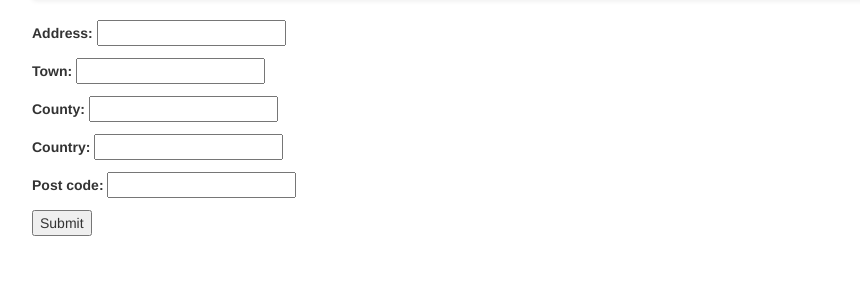
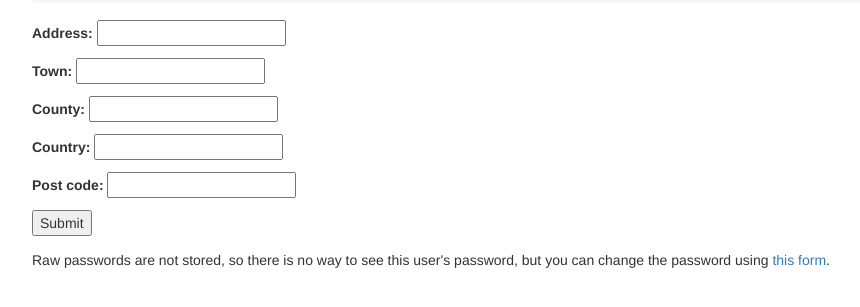
Before and after one commit to navin010/farmplan, a Django app: template accounts/templates/accounts/edit_profile.html in a window 1280 px wide. Shown: the part 72-379 px from the top of the page, without its empty margins (38-898 px from the left). Run offline with Django 3.2, Linux system fonts and the light colour scheme; the template is opened without the code that fills it: values that come from a table or form of the project are taken from there, others are empty; some libraries are stand-ins or nearby versions.

Commit message:
add url link

```diff
--- a/accounts/templates/accounts/edit_profile.html
+++ b/accounts/templates/accounts/edit_profile.html
@@ -12,7 +12,8 @@
         {{ form.as_p }}
         <button type="submit">Submit</button>
     </form>
-    <br>
+    <p>Raw passwords are not stored, so there is no way to see this user's password, but you can change the password using <a href="{% url 'accounts:change_password' %}">this form</a>.</p>
 </div>
 
+
 {% endblock %}
```
